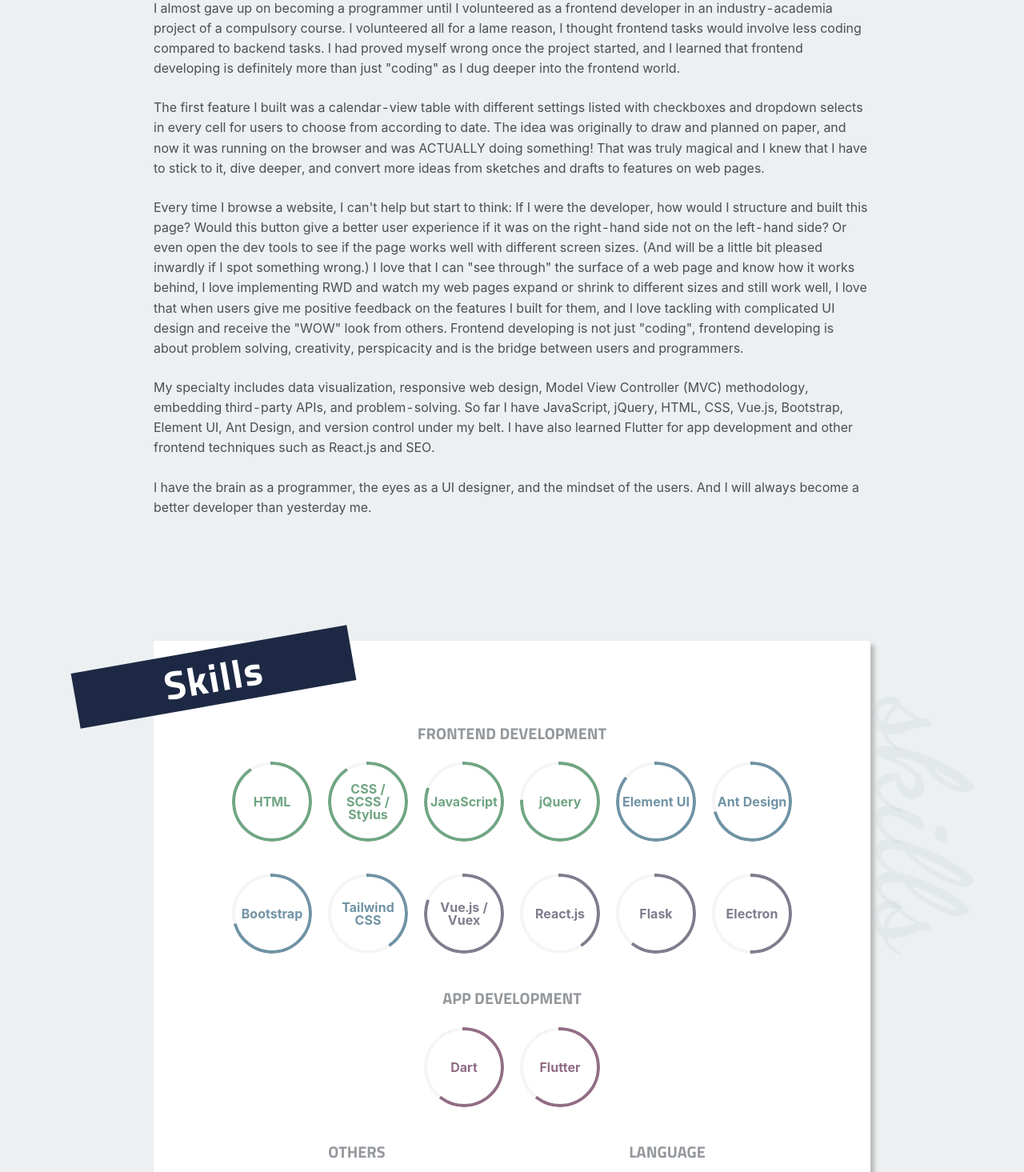
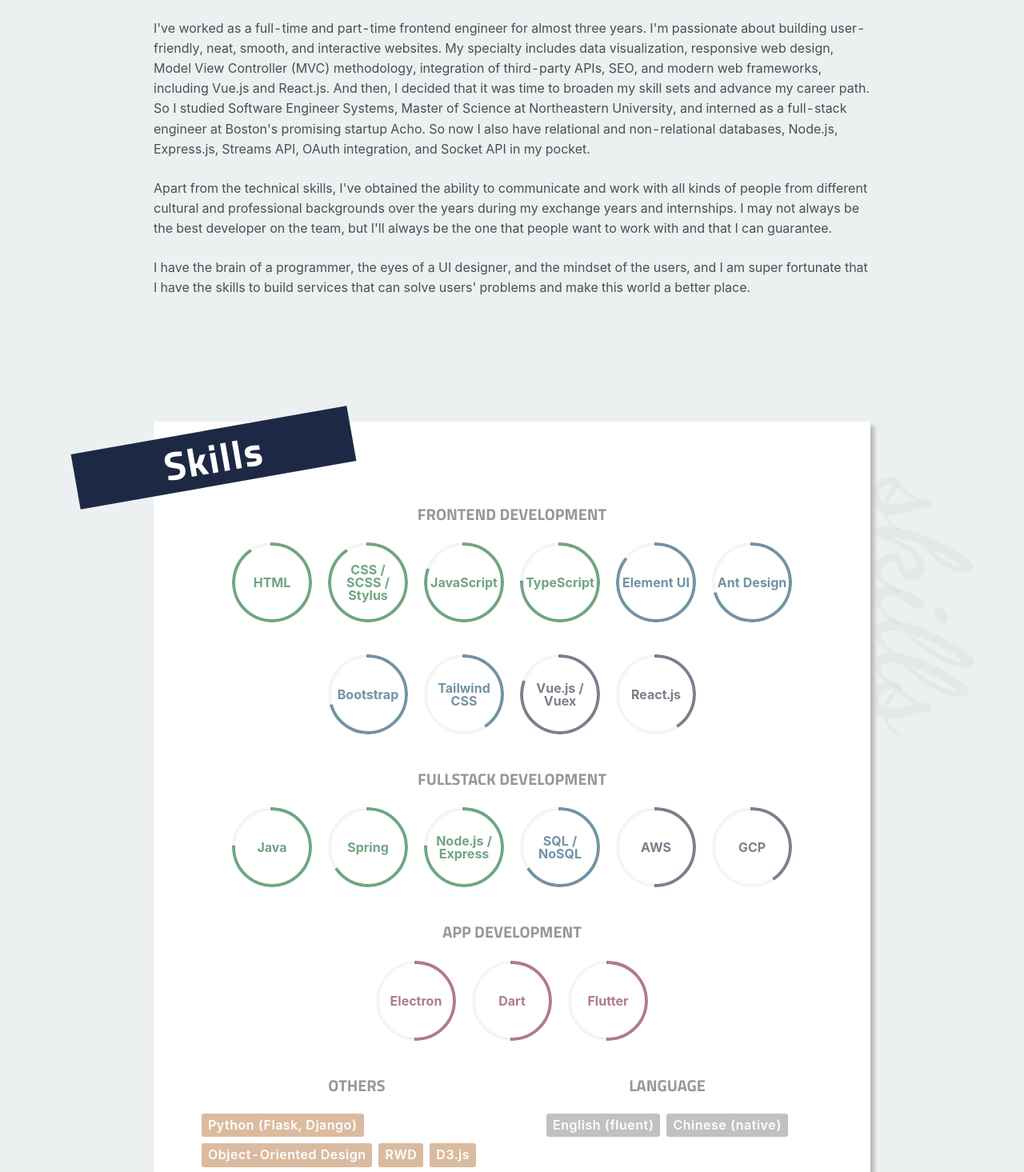
Before and after one commit to JennyHung1212/react-resume, a React (Create React App) app: page / in a window 1280 px wide. Shown: the part 1100-2565 px from the top of the page at 80% size. Built offline with nearby package versions, Linux system fonts and the light colour scheme.

Commit message:
update content

```diff
--- a/src/components/AboutMe.js
+++ b/src/components/AboutMe.js
@@ -41,54 +41,37 @@ class AboutMe extends React.Component {
         </div>
         <div className="about-me__content">
           <p>
-            Hi, I'm Jenny Hung, a frontend developer with 3-year experience.
+            Hi, I'm Jenny Hung, a software engineer with 3-year experience. I'll
+            graduate with my master's degree in Software Engineering Systems in
+            May 2023 and am actively looking for positions open for summer 2023.
           </p>
           <p>
-            I almost gave up on becoming a programmer until I volunteered as a
-            frontend developer in an industry-academia project of a compulsory
-            course. I volunteered all for a lame reason, I thought frontend
-            tasks would involve less coding compared to backend tasks. I had
-            proved myself wrong once the project started, and I learned that
-            frontend developing is definitely more than just "coding" as I dug
-            deeper into the frontend world.
+            I've worked as a full-time and part-time frontend engineer for
+            almost three years. I'm passionate about building user-friendly,
+            neat, smooth, and interactive websites. My specialty includes data
+            visualization, responsive web design, Model View Controller (MVC)
+            methodology, integration of third-party APIs, SEO, and modern web
+            frameworks, including Vue.js and React.js. And then, I decided that
+            it was time to broaden my skill sets and advance my career path. So
+            I studied Software Engineer Systems, Master of Science at
+            Northeastern University, and interned as a full-stack engineer at
+            Boston's promising startup Acho. So now I also have relational and
+            non-relational databases, Node.js, Express.js, Streams API, OAuth
+            integration, and Socket API in my pocket.
           </p>
           <p>
-            The first feature I built was a calendar-view table with different
-            settings listed with checkboxes and dropdown selects in every cell
-            for users to choose from according to date. The idea was originally
-            to draw and planned on paper, and now it was running on the browser
-            and was ACTUALLY doing something! That was truly magical and I knew
-            that I have to stick to it, dive deeper, and convert more ideas from
-            sketches and drafts to features on web pages.
+            Apart from the technical skills, I've obtained the ability to
+            communicate and work with all kinds of people from different
+            cultural and professional backgrounds over the years during my
+            exchange years and internships. I may not always be the best
+            developer on the team, but I'll always be the one that people want
+            to work with and that I can guarantee.
           </p>
           <p>
-            Every time I browse a website, I can't help but start to think: If I
-            were the developer, how would I structure and built this page? Would
-            this button give a better user experience if it was on the
-            right-hand side not on the left-hand side? Or even open the dev
-            tools to see if the page works well with different screen sizes.
-            (And will be a little bit pleased inwardly if I spot something
-            wrong.) I love that I can "see through" the surface of a web page
-            and know how it works behind, I love implementing RWD and watch my
-            web pages expand or shrink to different sizes and still work well, I
-            love that when users give me positive feedback on the features I
-            built for them, and I love tackling with complicated UI design and
-            receive the "WOW" look from others. Frontend developing is not just
-            "coding", frontend developing is about problem solving, creativity,
-            perspicacity and is the bridge between users and programmers.
-          </p>
-          <p>
-            My specialty includes data visualization, responsive web design,
-            Model View Controller (MVC) methodology, embedding third-party APIs,
-            and problem-solving. So far I have JavaScript, jQuery, HTML, CSS,
-            Vue.js, Bootstrap, Element UI, Ant Design, and version control under
-            my belt. I have also learned Flutter for app development and other
-            frontend techniques such as React.js and SEO.
-          </p>
-          <p>
-            I have the brain as a programmer, the eyes as a UI designer, and the
-            mindset of the users. And I will always become a better developer
-            than yesterday me.
+            I have the brain of a programmer, the eyes of a UI designer, and the
+            mindset of the users, and I am super fortunate that I have the
+            skills to build services that can solve users' problems and make
+            this world a better place.
           </p>
         </div>
       </div>
--- a/src/components/Experiences.js
+++ b/src/components/Experiences.js
@@ -11,18 +11,30 @@ class Experiences extends React.Component {
   state = {
     experiences: [
       {
-        name: "Northeastern University (NU), US",
+        name: "Acho, Boston, MA",
+        type: "company",
+        year: "2022/01 ~ 2022/08",
+        position: "Full-Stack Software Development Engineer Intern",
+        content: [
+          "<span class='num-icon'>①</span> Adopted <span class='highlight-text'>BigQuery</span> and <span class='highlight-text'>MySQL</span> as the infrastructure of a big-data system and utilized <span class='highlight-text'>TypeScript</span> for data modeling and REST APIs development.",
+          "<span class='num-icon'>②</span> Utilized Node.js <span class='highlight-text'>Streams API</span> to process data measured with GB and improved read efficiency.</span>",
+          "<span class='num-icon'>③</span> Developed internal npm package using <span class='highlight-text'>TypeScript</span>, wrote unit tests with <span class='highlight-text'>JEST</span> and implemented auto-testing.</span>",
+          "<span class='num-icon'>④</span> Built interactive charts and spreadsheet-like table view with <span class='highlight-text'>Vue.js, D3.js, and G2Plot</span> to allow users to visualize raw data and obtain business insights.</span>",
+        ],
+      },
+      {
+        name: "Northeastern University (NU), MA",
         type: "school",
         year: "2021/09 ~ 2023/05 (expected)",
         position: "MS, Software Engineering Systems",
         content: [
-          "<span class='num-icon'>①</span> Courses: Program Structures & Algorithms, Concepts of Object-oriented Design (<span class='highlight-text'>JAVA</span>)",
+          "<span class='num-icon'>①</span> Courses: Program Structures & Algorithms, Concepts of Object-oriented Design (<span class='highlight-text'>JAVA</span>), Network Structures & Cloud Computing (<span class='highlight-text'>AWS</span>), Advanced Big-Data & Indexing (<span class='highlight-text'>NoSQL, Redis</span>), User Experience Design & Testing",
         ],
       },
       {
-        name: "Owlsome Tech, TW",
+        name: "Owlsome Tech, Taipei, Taiwan",
         type: "company",
-        year: "2019/07 ~ present",
+        year: "2019/07 ~ 2021/08",
         position: "Frontend / App Developer",
         content: [
           "<span class='num-icon'>①</span> Designed and developed the user interface of an online enterprises & talents database system using <span class='highlight-text'>Flask</span> and <span class='highlight-text'>MongoDB</span>. The data of the system includes all the companies registered with the Ministry of Economic Affairs and all the theses in the National Digital Library of Theses and Dissertations.",
@@ -42,7 +54,7 @@ class Experiences extends React.Component {
         ],
       },
       {
-        name: "Singapore University of Technology and Design (SUTD), SG",
+        name: "Singapore University of Technology and Design (SUTD), Singapore",
         type: "school",
         year: "2019/01 ~ 2019/05",
         position: "Exchange student, Information Systems Technology and Design",
@@ -53,7 +65,7 @@ class Experiences extends React.Component {
         ],
       },
       {
-        name: "Gogolook, TW",
+        name: "Gogolook, Taipei, Taiwan",
         type: "company",
         year: "2018/04 ~ 2019/01",
         position: "Frontend Engineer Intern",
@@ -63,7 +75,7 @@ class Experiences extends React.Component {
         ],
       },
       {
-        name: "edallianz, SG",
+        name: "edallianz, Taipei, Taiwan",
         type: "company",
         year: "2017/11 ~ 2018/02",
         position: "App API / Testing Engineer Intern",
@@ -72,7 +84,7 @@ class Experiences extends React.Component {
         ],
       },
       {
-        name: "IBM, TW",
+        name: "IBM, Taipei, Taiwan",
         type: "company",
         year: "2017/07 ~ 2017/08",
         position: "Application Consultant Intern",
@@ -82,7 +94,7 @@ class Experiences extends React.Component {
         ],
       },
       {
-        name: "National Taiwan University (NTU), TW",
+        name: "National Taiwan University (NTU), Taipei, Taiwan",
         type: "school",
         year: "2014/09 ~ 2019/06",
         position: "BBA, Information Management",
@@ -139,8 +151,8 @@ class Experiences extends React.Component {
           {this.state.experiences.map((o, idx) => {
             let position;
             if (this.state.isWideScreen) {
-              if (idx % 2) position = "left";
-              else position = "right";
+              if (idx % 2) position = "right";
+              else position = "left";
             }
 
             return (
--- a/src/components/Home.js
+++ b/src/components/Home.js
@@ -29,7 +29,7 @@ class Home extends React.Component {
           <p className="home__name">Hi, I'm</p>
           <p className="home__name">Jenny Hung</p>
           <p className="home__content">
-            I'm a frontend developer, a software engineer, an eager learner,
+            I'm a fullstack engineer, an eager learner,
             <br></br> and also an adventurer.
           </p>
           <div className="home__info">
--- a/src/components/Skills.js
+++ b/src/components/Skills.js
@@ -8,44 +8,53 @@ import { connect } from "react-redux";
 import { setCurrentMenu } from "../redux/actions";
 
 const skillsContent = {
+  fullstack: [
+    { level: 75, skill: "Java" },
+    { level: 65, skill: "Spring" },
+    { level: 75, skill: "Node.js / Express" },
+    { level: 65, skill: "SQL / NoSQL" },
+    { level: 50, skill: "AWS" },
+    { level: 40, skill: "GCP" },
+  ],
   frontend: [
     { level: 90, skill: "HTML" },
     { level: 90, skill: "CSS / SCSS / Stylus" },
     { level: 80, skill: "JavaScript" },
-    { level: 75, skill: "jQuery" },
+    { level: 75, skill: "TypeScript" },
     { level: 85, skill: "Element UI" },
     { level: 70, skill: "Ant Design" },
     { level: 70, skill: "Bootstrap" },
     { level: 40, skill: "Tailwind CSS" },
     { level: 80, skill: "Vue.js / Vuex" },
     { level: 40, skill: "React.js" },
-    { level: 60, skill: "Flask" },
-    { level: 50, skill: "Electron" },
   ],
   app: [
+    { level: 50, skill: "Electron" },
     {
-      level: 60,
+      level: 50,
       skill: "Dart",
     },
     {
-      level: 60,
+      level: 50,
       skill: "Flutter",
     },
   ],
   others: [
-    "Python",
-    "JAVA",
-    "R",
-    "OOD",
+    "Python (Flask, Django)",
+    "Object-Oriented Design",
     "RWD",
-    "D3.js / ECharts",
+    "D3.js",
+    "ECharts",
     "Git / Bitbucket",
     "CircleCI",
-    "Jest (unit test)",
-    "TestCafe (end-to-end test)",
-    "Django",
+    "JUnit",
+    "Jest",
+    "TestCafe",
     "MySQL",
-    "NoSQL",
+    "Redis",
+    "Streams API",
+    "OAuth",
+    "Elasticsearch",
   ],
   language: ["English (fluent)", "Chinese (native)"],
 };
@@ -69,6 +78,21 @@ class Skills extends React.Component {
           <div className="skills-content__title">FRONTEND DEVELOPMENT</div>
           <div className="skills-content__items frontend">
             {skillsContent.frontend.map((o, idx) => (
+              <Progress
+                key={idx}
+                type="circle"
+                percent={o.level}
+                format={() => o.skill}
+                strokeLinecap="square"
+                strokeWidth="4"
+              />
+            ))}
+          </div>
+        </div>
+        <div className="skills-content">
+          <div className="skills-content__title">FULLSTACK DEVELOPMENT</div>
+          <div className="skills-content__items fullstack">
+            {skillsContent.fullstack.map((o, idx) => (
               <Progress
                 key={idx}
                 type="circle"
--- a/src/scss/Skills.scss
+++ b/src/scss/Skills.scss
@@ -72,7 +72,7 @@
     p {
       padding: 2px 8px;
       border-radius: 3px;
-      background-color: rgba(206, 131, 153, 0.7);
+      background-color: rgba(148, 152, 156, 0.6);
       color: white;
       font-weight: 600;
       margin: 0 4px 8px 4px;
@@ -136,10 +136,9 @@
   }
 }
 
-.ant-progress:nth-child(1),
-.ant-progress:nth-child(2),
-.ant-progress:nth-child(3),
-.ant-progress:nth-child(4) {
+.fullstack .ant-progress:nth-child(1),
+.fullstack .ant-progress:nth-child(2),
+.fullstack .ant-progress:nth-child(3) {
   .ant-progress-inner:not(.ant-progress-circle-gradient)
     .ant-progress-circle-path {
     stroke: #70a582;
@@ -150,10 +149,7 @@
   }
 }
 
-.ant-progress:nth-child(5),
-.ant-progress:nth-child(6),
-.ant-progress:nth-child(7),
-.ant-progress:nth-child(8) {
+.fullstack .ant-progress:nth-child(4) {
   .ant-progress-inner:not(.ant-progress-circle-gradient)
     .ant-progress-circle-path {
     stroke: #7093a5;
@@ -164,11 +160,51 @@
   }
 }
 
-.ant-progress:nth-child(9),
-.ant-progress:nth-child(10),
-.ant-progress:nth-child(11),
-.ant-progress:nth-child(12),
-.ant-progress:nth-child(13) {
+.fullstack .ant-progress:nth-child(5),
+.fullstack .ant-progress:nth-child(6) {
+  .ant-progress-inner:not(.ant-progress-circle-gradient)
+    .ant-progress-circle-path {
+    stroke: rgb(129, 124, 141);
+  }
+
+  .ant-progress-text {
+    color: rgb(129, 124, 141);
+  }
+}
+
+.frontend .ant-progress:nth-child(1),
+.frontend .ant-progress:nth-child(2),
+.frontend .ant-progress:nth-child(3),
+.frontend .ant-progress:nth-child(4) {
+  .ant-progress-inner:not(.ant-progress-circle-gradient)
+    .ant-progress-circle-path {
+    stroke: #70a582;
+  }
+
+  .ant-progress-text {
+    color: #70a582;
+  }
+}
+
+.frontend .ant-progress:nth-child(5),
+.frontend .ant-progress:nth-child(6),
+.frontend .ant-progress:nth-child(7),
+.frontend .ant-progress:nth-child(8) {
+  .ant-progress-inner:not(.ant-progress-circle-gradient)
+    .ant-progress-circle-path {
+    stroke: #7093a5;
+  }
+
+  .ant-progress-text {
+    color: #7093a5;
+  }
+}
+
+.frontend .ant-progress:nth-child(9),
+.frontend .ant-progress:nth-child(10),
+.frontend .ant-progress:nth-child(11),
+.frontend .ant-progress:nth-child(12),
+.frontend .ant-progress:nth-child(13) {
   .ant-progress-inner:not(.ant-progress-circle-gradient)
     .ant-progress-circle-path {
     stroke: rgb(129, 124, 141);
@@ -180,13 +216,14 @@
 }
 
 .app .ant-progress:nth-child(1),
-.app .ant-progress:nth-child(2) {
+.app .ant-progress:nth-child(2),
+.app .ant-progress:nth-child(3) {
   .ant-progress-inner:not(.ant-progress-circle-gradient)
     .ant-progress-circle-path {
-    stroke: rgb(146, 109, 134);
+    stroke: rgb(176, 121, 146);
   }
 
   .ant-progress-text {
-    color: rgb(146, 109, 134);
+    color: rgb(176, 121, 146);
   }
 }
```
